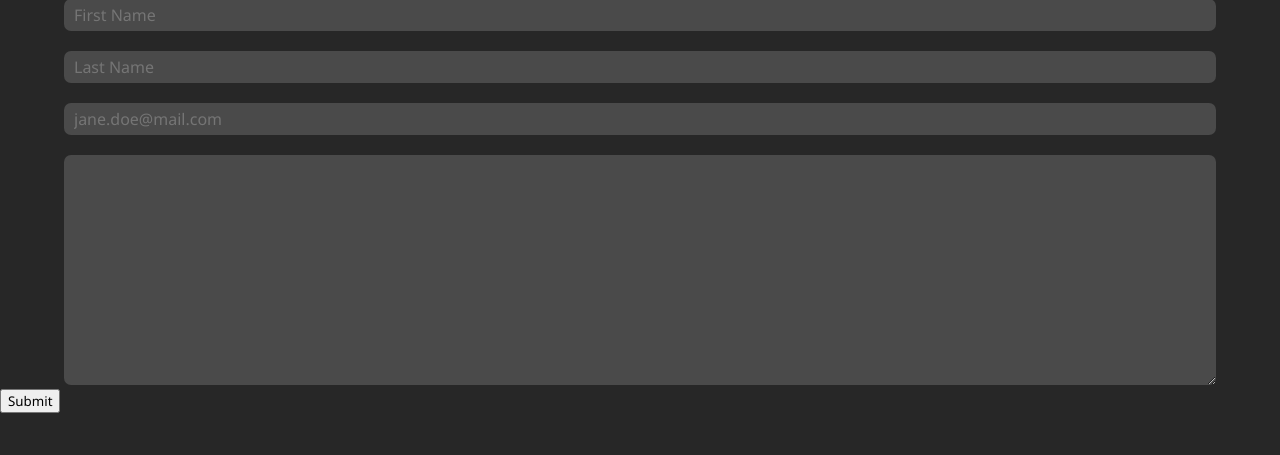
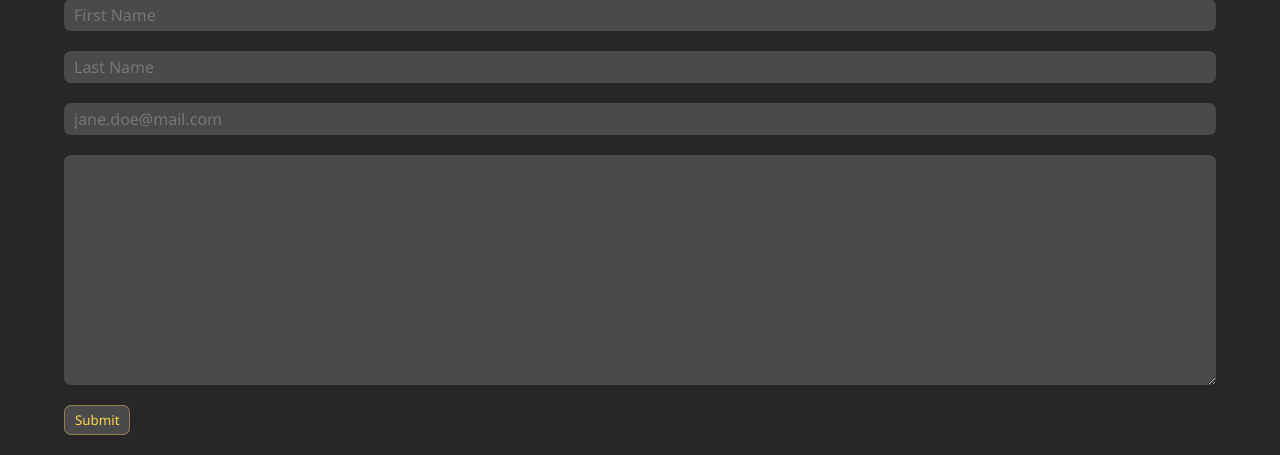
Before and after one commit to Sovima/stories-website, a Flask app: page / in a window 1280 px wide. Shown: the part 716-1171 px from the top of the page. Before the commit the page ends 1129 px from the top, so only its background shows below. Run offline with Flask 2, Linux system fonts and the light colour scheme.

Commit message:
Figuring out dark mode colors

```diff
--- a/templates/index.html
+++ b/templates/index.html
@@ -35,7 +35,7 @@
         <div class="comments row">
             <textarea name="message" id="message" cols="30" rows="10" required></textarea><br>
         </div>
-        <button type="submit">Submit</button>
+        <button class="submit" type="submit">Submit</button>
     </form>
 </div>
 
```
